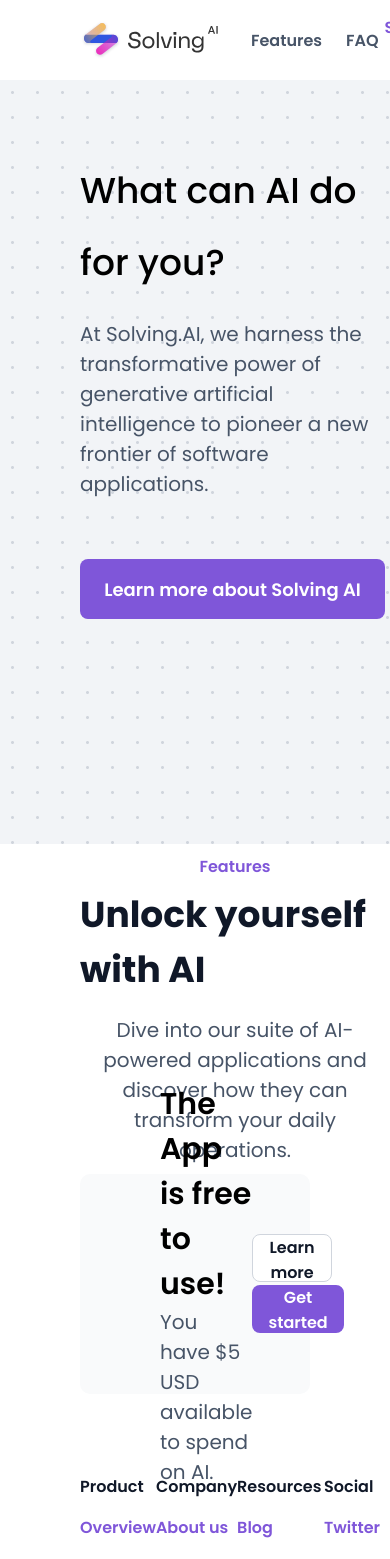
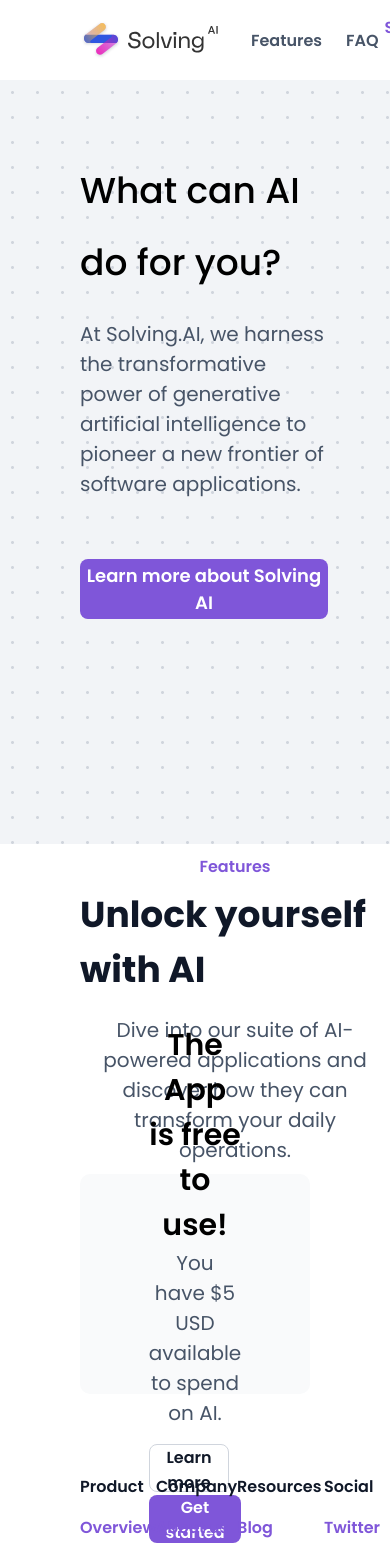
Before and after one commit to edgg72/SAI-assessment, a React (Vite) app: page / in a window 390 px wide. Shown: the top 1559 px of the page. Built offline with nearby package versions, Linux system fonts and the light colour scheme.

Commit message:
Adding more media queries

```diff
--- a/src/App.scss
+++ b/src/App.scss
@@ -15,4 +15,5 @@
 
 * {
   margin-block: 0;
+  box-sizing: border-box;
 }
--- a/src/Components/CTAComponent/CTAComponent.scss
+++ b/src/Components/CTAComponent/CTAComponent.scss
@@ -34,5 +34,16 @@
     background-color: $secondary-color;
     color: $white;
   }
+}
 
+@media (width <= 1030px) {
+  .cta {
+    flex-direction: column;
+    justify-content: center;
+    gap: $size-m;
+    &__title, &__paragraph {
+      text-align: center;
+    }
+
+  }
 }
```
